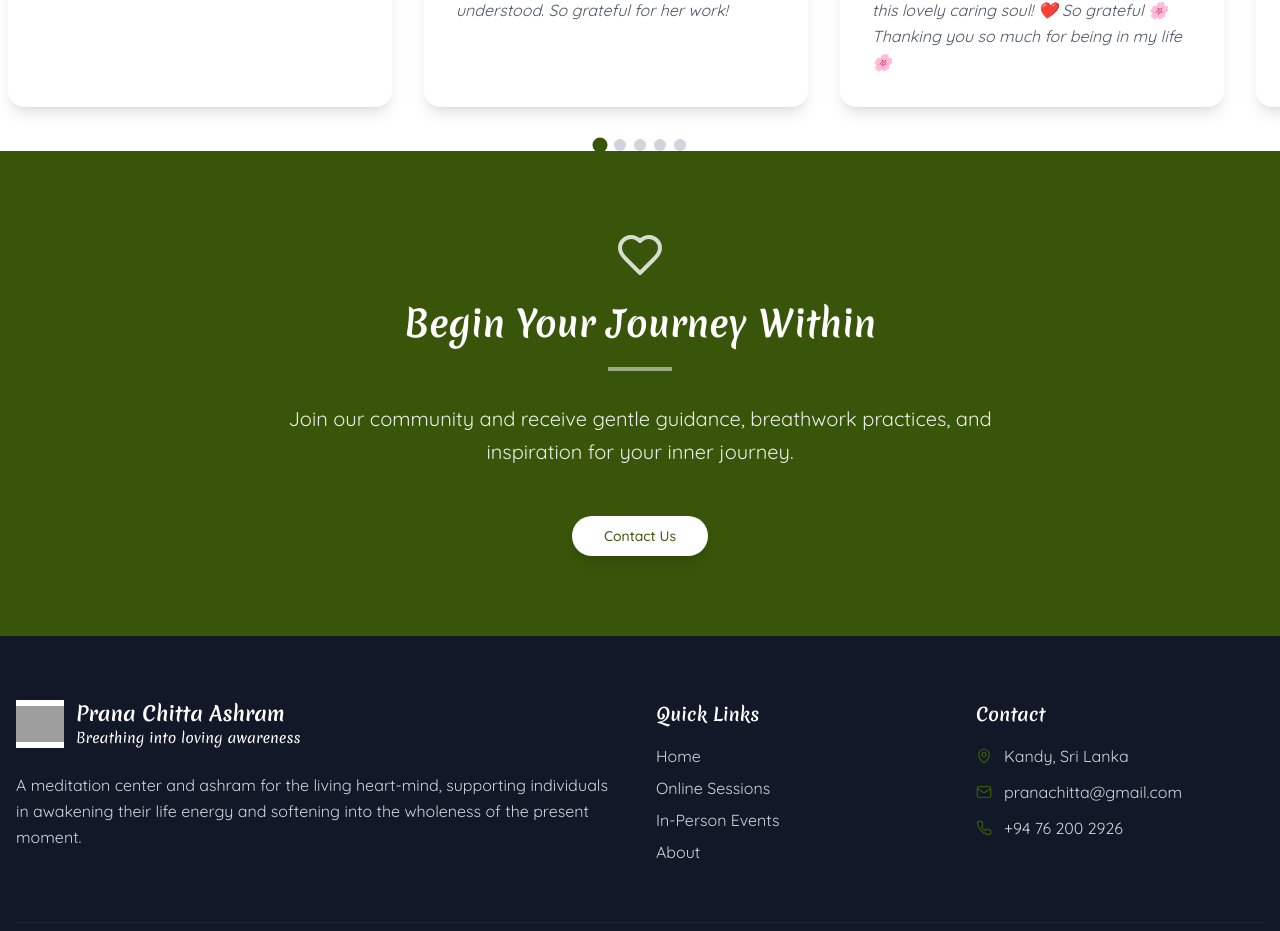
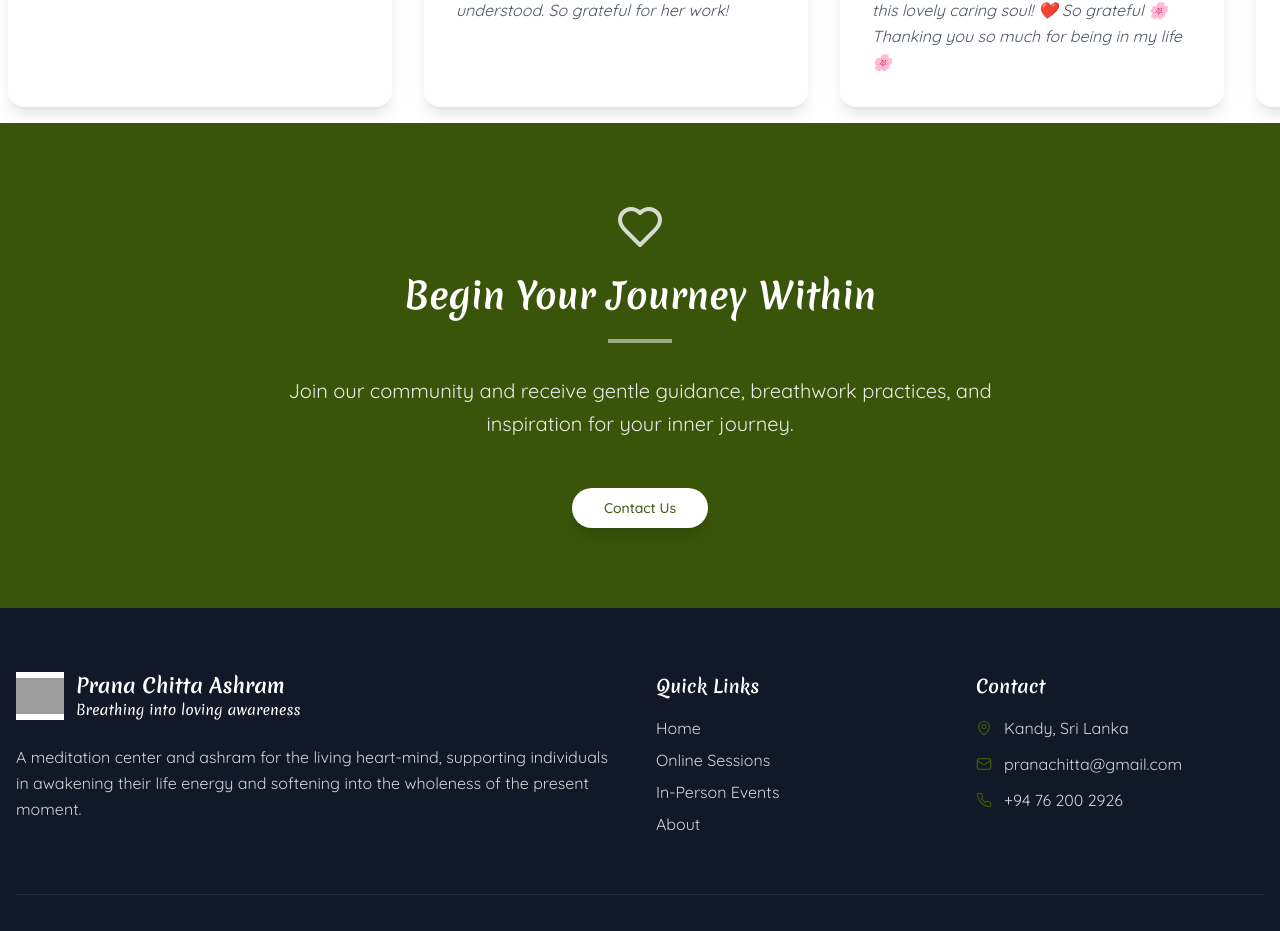
Before and after one commit to harshithjn/pranachitta.com, a Next.js app: page / in a window 1280 px wide. Shown: the part 7015-7946 px from the top of the page. Built offline with nearby package versions, Linux system fonts and the light colour scheme; grey boxes are pictures that could not be loaded.

Commit message:
New version

```diff
--- a/app/page.tsx
+++ b/app/page.tsx
@@ -548,19 +548,6 @@ export default function Home() {
       </div>
     ))}
   </div>
-
-  {/* Scroll dots */}
-  <div className="flex justify-center mt-4 space-x-2">
-    {reviews.map((_, index) => (
-      <button
-        key={index}
-        onClick={() => setCurrentReview(index)}
-        className={`w-3 h-3 rounded-full transition-all ${
-          currentReview === index ? "bg-primary-custom scale-125" : "bg-gray-300"
-        }`}
-      />
-    ))}
-  </div>
 </div>
 
 
```
